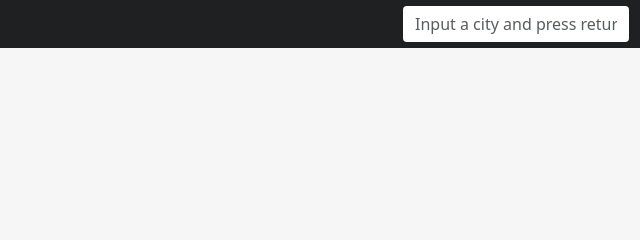
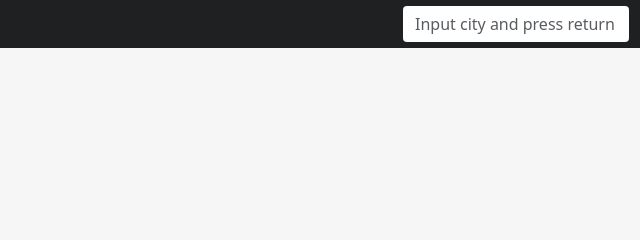
Before and after one commit to joseph-s-foster/Weather-Dashboard, a plain HTML site: page index.html in a window 1280 px wide. Shown: the top 240 px of the page, 640-1280 px from the left. Drawn offline with nearby package versions, Linux system fonts and the light colour scheme.

Commit message:
updated placeholder

```diff
--- a/index.html
+++ b/index.html
@@ -19,7 +19,7 @@
             Weather
             <div class="search">
                 <div class="input-group">
-                    <input type="text" class="form-control rounded-1 mr-4" id="searchbar" name="city" placeholder="Input a city and press return">
+                    <input type="text" class="form-control rounded-1 mr-4" id="searchbar" name="city" placeholder="Input city and press return">
                     <div class="input-group-append">
                         <button class="btn btn-primary rounded" type="button">Search</button>
                     </div>
```
